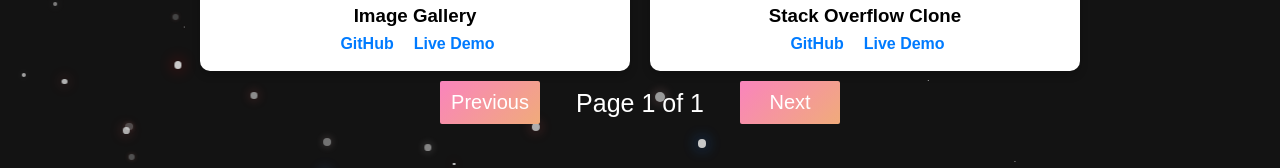
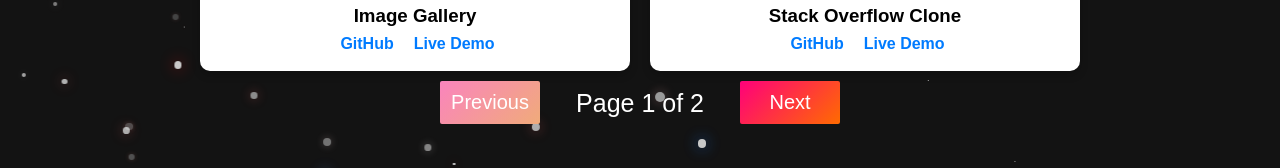
Before and after one commit to yajay0411/Portfolio, a React (Vite) app: page /projects in a window 1280 px wide. Shown: the part 471-639 px from the top of the page. Built offline with nearby package versions, Linux system fonts and the light colour scheme.

Commit message:
Added hooBank project

```diff
--- a/src/components/pages/Projects/ProjectCard.tsx
+++ b/src/components/pages/Projects/ProjectCard.tsx
@@ -3,6 +3,7 @@ import React from "react";
 import css from "./Projects.module.css";
 import image_gallery from "../../../assets/image_gallery.png";
 import stackoverflow from "../../../assets/stackoverflow.png";
+import hooBank from "../../../assets/hooBank.png";
 
 interface ProjectCardProps {
   id: number;
@@ -22,6 +23,7 @@ const ProjectCard: React.FC<ProjectCardProps> = ({
   const imageObj: any = {
     image_gallery,
     stackoverflow,
+    hooBank,
   };
 
   return (
--- a/src/components/pages/Projects/index.tsx
+++ b/src/components/pages/Projects/index.tsx
@@ -22,6 +22,13 @@ const Projects = () => {
       image: "stackoverflow",
       github: "https://github.com/yajay0411/stackoverflow-frontend",
       demo: "https://stackoverflow-frontend-vert.vercel.app/",
+    },
+    {
+      id: 3,
+      name: "HooBank",
+      image: "hooBank",
+      github: "https://github.com/yajay0411/hooBank.github.io",
+      demo: "https://hoo-bank-five-theta.vercel.app/",
     },
   ];
 
```
Also changed, not shown: src/assets/hooBank.png (added).
